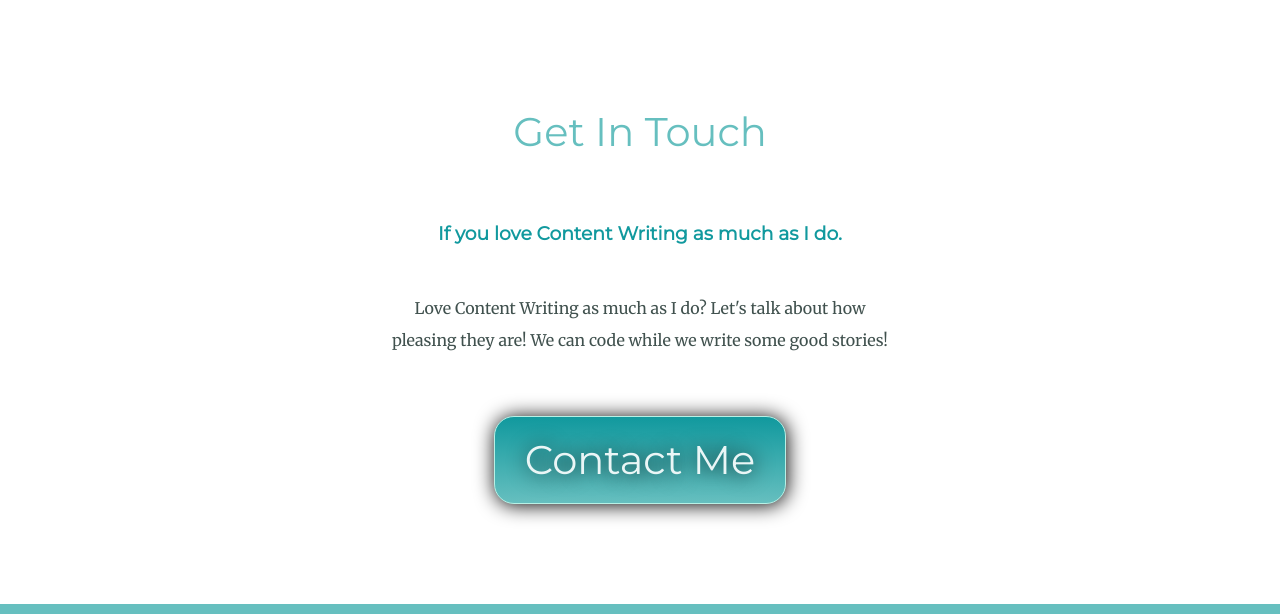
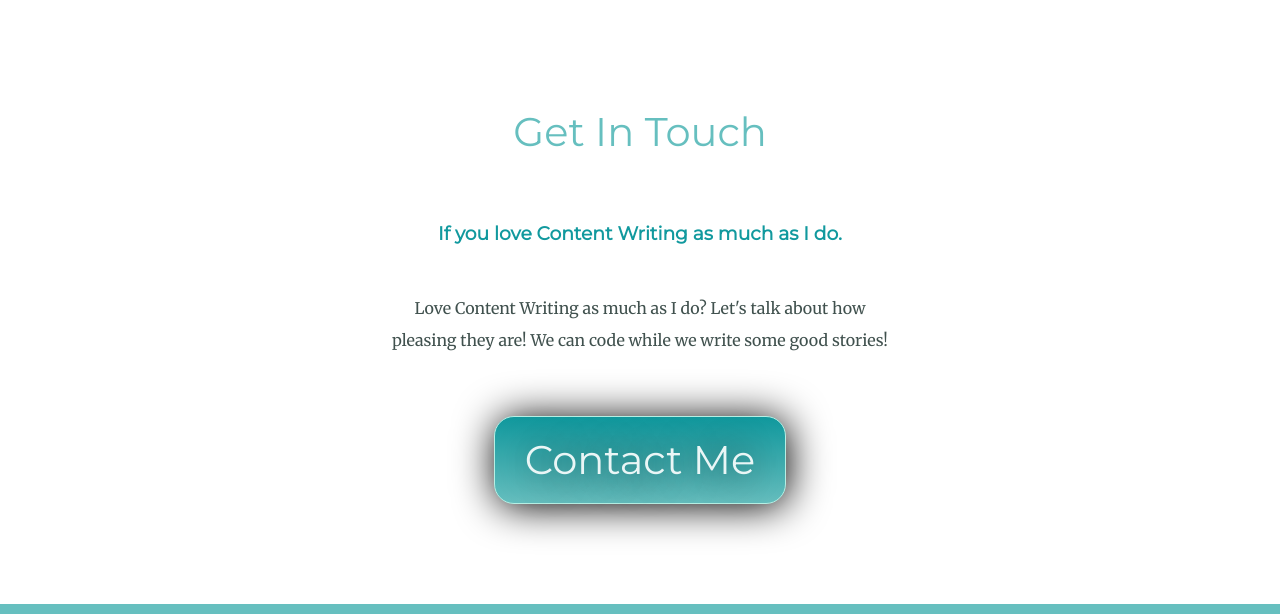
Before and after one commit to ujjawalrr/My_Website, a plain HTML site: page index.html in a window 1280 px wide. In both pictures the pointer is over the link 639 px from the left and 2703 px from the top of the page. Shown: the part 2243-2857 px from the top of the page. Drawn offline with Linux system fonts and the light colour scheme.

Commit message:
added transition

```diff
--- a/css/styles.css
+++ b/css/styles.css
@@ -21,6 +21,7 @@ a {
     text-decoration: none;
     color: #000000;
     font-family: 'Montserrat', serif;
+    transition: color 1s;
 }
 a:hover {
     color: #eaf6f6;
@@ -55,6 +56,7 @@ body {
     display: inline-block;
     cursor: pointer;
     text-align: center;
+    transition: border-radius 2s, background 2s, background-image 2s, border 2s, text-shadow 2s, box-shadow 1s, -webkit-box-shadow 1s, -moz-box-shadow 1s;
 }
 
 .btn:hover {
@@ -69,6 +71,10 @@ body {
     -moz-border-radius: 20px;
     border-radius: 20px;
     text-decoration: none;
+    text-shadow: 2px 2px 40px #000000;
+    -webkit-box-shadow: 2px 2px 40px 0 #000000;
+    -moz-box-shadow: 2px 2px 40px 0 #000000;
+    box-shadow: 2px 2px 40px 0 #000000;
 }
 .contact-me {
      line-height: 2;
```
